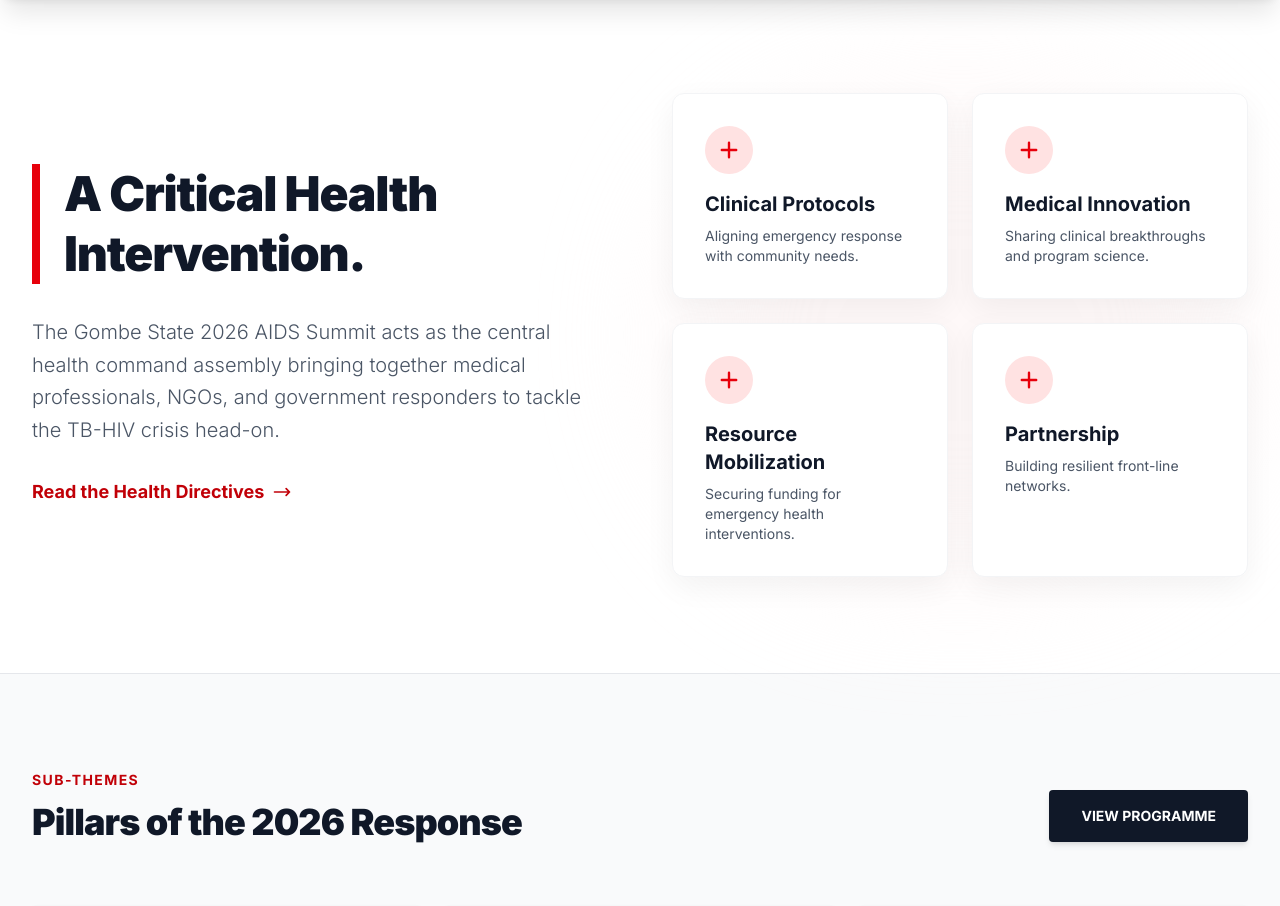
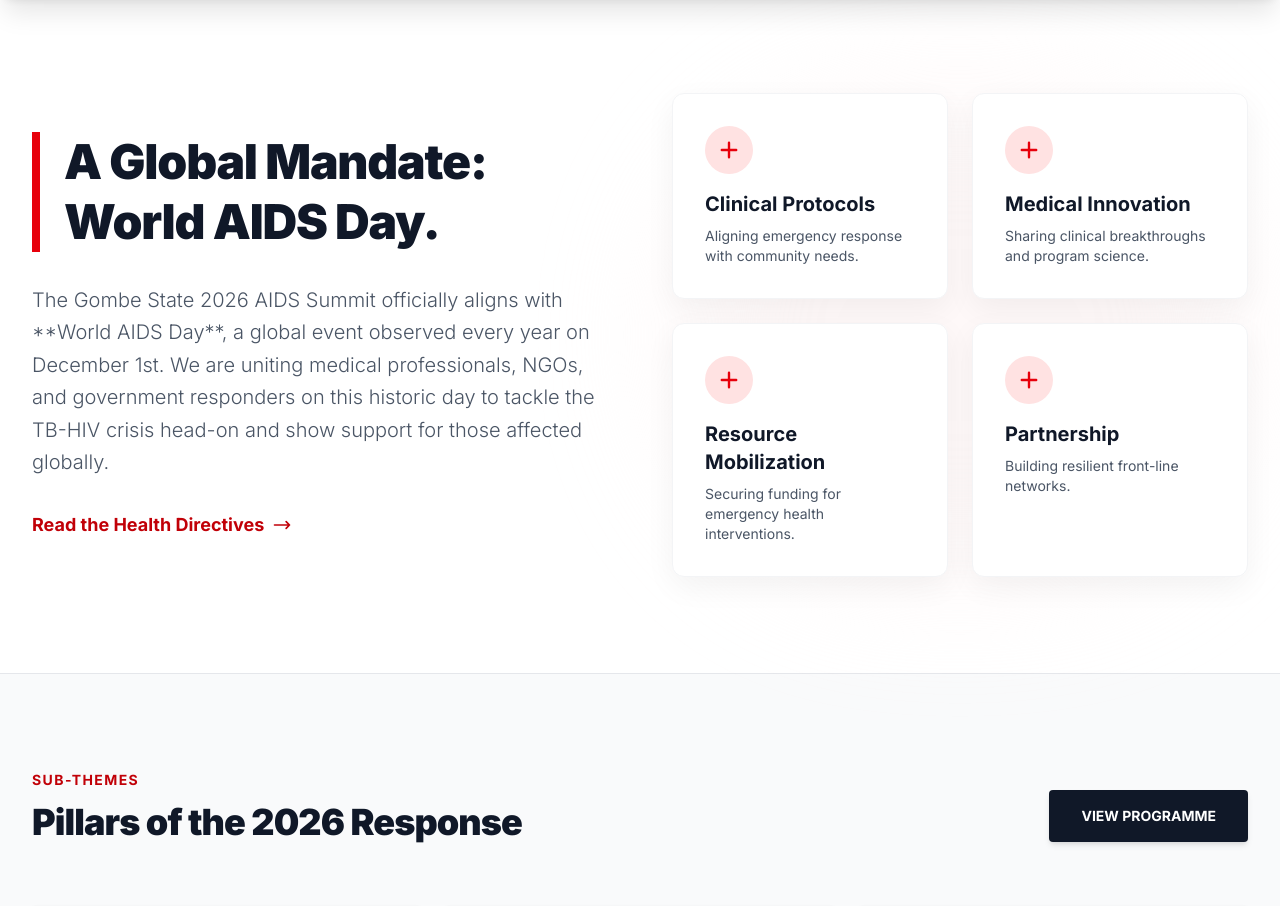
Before and after one commit to Icedmist/gombe-state-aid, a Next.js app in the folder frontend/: page / in a window 1280 px wide. Shown: the part 1000-1906 px from the top of the page. Built offline with nearby package versions, Linux system fonts and the light colour scheme.

Commit message:
Update Homepage with World AIDS Day global context

```diff
--- a/frontend/src/app/page.tsx
+++ b/frontend/src/app/page.tsx
@@ -86,10 +86,10 @@ export default function Home() {
           <div className="grid grid-cols-1 lg:grid-cols-2 gap-16 items-center">
             <div className="animate-fade-in-up">
               <h2 className="text-4xl md:text-5xl font-black text-gray-900 mb-8 leading-tight tracking-tight border-l-8 border-red-600 pl-6">
-                A Critical Health Intervention.
+                A Global Mandate: World AIDS Day.
               </h2>
               <p className="text-xl text-gray-600 mb-8 leading-relaxed font-light">
-                The Gombe State 2026 AIDS Summit acts as the central health command assembly bringing together medical professionals, NGOs, and government responders to tackle the TB-HIV crisis head-on.
+                The Gombe State 2026 AIDS Summit officially aligns with **World AIDS Day**, a global event observed every year on December 1st. We are uniting medical professionals, NGOs, and government responders on this historic day to tackle the TB-HIV crisis head-on and show support for those affected globally.
               </p>
               <Link href="/about" className="inline-flex items-center text-red-700 font-bold text-lg hover:text-red-800 transition-colors group">
                 Read the Health Directives
```
